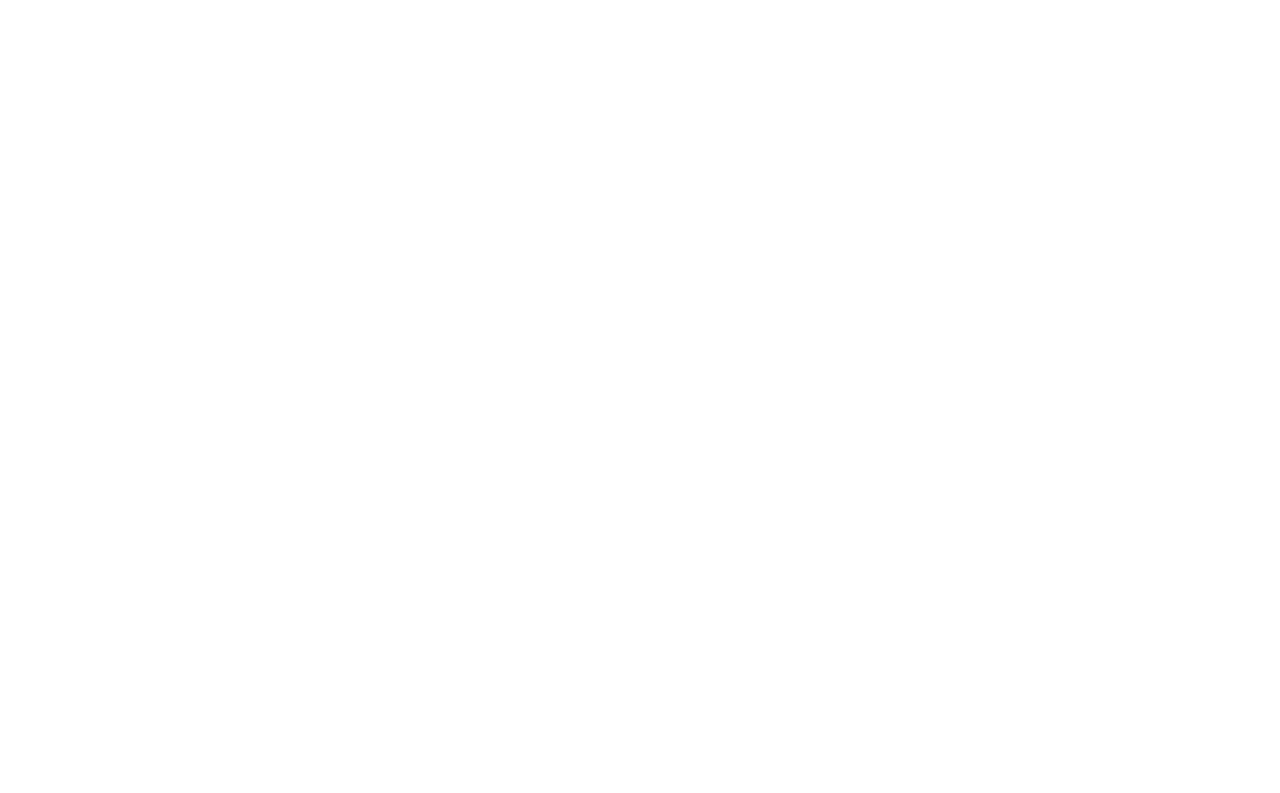
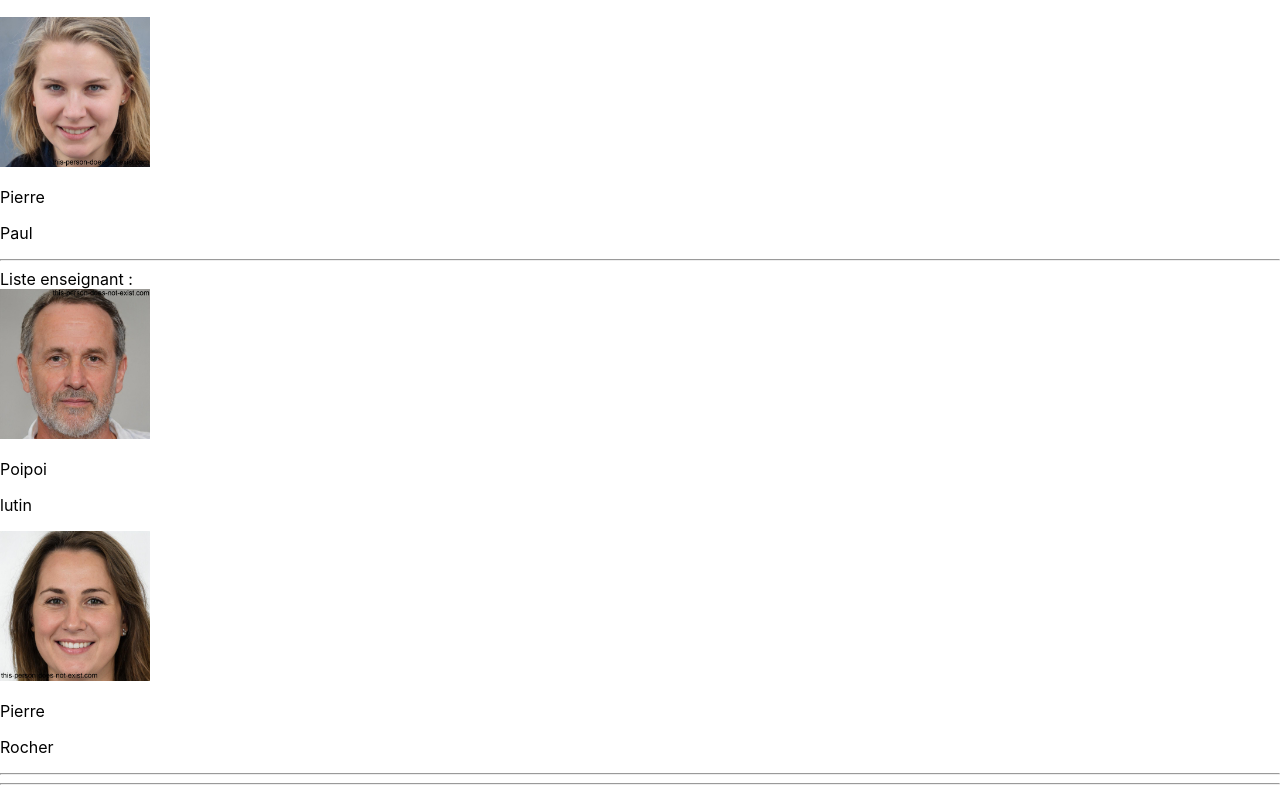
Before and after one commit to armanceau/my-efrei, a React (Create React App) app in the folder my-efrei/: page / in a window 1280 px wide. Shown: the part 1797-2590 px from the top of the page. Before the commit the page ends 1602 px from the top, so only its background shows below. Built offline with nearby package versions, Linux system fonts and the light colour scheme.

Commit message:
fix ListeEnseignant

```diff
--- a/my-efrei/src/data/ListeClasses.jsx
+++ b/my-efrei/src/data/ListeClasses.jsx
@@ -8,7 +8,6 @@
             {classes.map((value, index) => {
                 return(
                     <div>
-                        Classe 1 :
                         <FicheClasse key={index} nom={value.nom} image={value.image} index={index}/>
                     </div>
                 )
--- /dev/null
+++ b/my-efrei/src/data/ListeEnseignants.jsx
@@ -0,0 +1,19 @@
+import '../App.css'
+import { FicheEnseignant } from "./enseignant/FicheEnseignant"
+
+export const ListeEnseignants = ({classes}) => {
+
+    return (
+        <div className="container">
+            Liste enseignant :
+            {classes.map((value, index) => {
+                return(
+                    <div className="container-enseignant">
+                        <FicheEnseignant  key={index} nom={value.nom} prenom={value.prenom} image={value.image}/>
+                    </div>
+                )
+            })}
+            <hr />
+        </div>
+    )
+}
--- a/my-efrei/src/data/classe/FicheClasse.jsx
+++ b/my-efrei/src/data/classe/FicheClasse.jsx
@@ -1,13 +1,14 @@
 import {classes} from '../data';
 import { ListeEleves } from '../ListeEleves';
+import { ListeEnseignants } from '../ListeEnseignants';
 
 export const FicheClasse = ({nom, image, index}) => {
-console.log(index);
     return(
         <div>
             {nom}
             {image}
             <ListeEleves classes={classes[index].eleves}/>
+            <ListeEnseignants classes={classes[index].enseignants}/>
         </div>
     )
 }
--- a/my-efrei/src/data/data.js
+++ b/my-efrei/src/data/data.js
@@ -85,6 +85,7 @@
                 "id": 1,
                 "nom": "Bissor",
                 "prenom": "Melvin",
+                "image": "./asset/img/enseignants/Durand.jpg",
                 "matiere": "React.js",
                 "classes": [
                     1, 2, 3
@@ -94,6 +95,7 @@
                 "id": 2,
                 "nom": "Jack",
                 "prenom": "Jean",
+                "image": "./asset/img/enseignants/Jean.jpg",
                 "matiere": "Anglais",
                 "classes": [
                     1, 2
@@ -188,8 +190,9 @@
         "enseignants": [
             {
                 "id": 1,
-                "nom": "Bissor",
-                "prenom": "Melvin",
+                "nom": "Poipoi",
+                "prenom": "lutin",
+                "image": "./asset/img/enseignants/Jean.jpg",
                 "matiere": "React.js",
                 "classes": [
                     1, 2, 3
@@ -197,8 +200,9 @@
             },
             {
                 "id": 2,
-                "nom": "Jack",
-                "prenom": "Jean",
+                "nom": "Pierre",
+                "prenom": "Rocher",
+                "image": "./asset/img/enseignants/Sophie.jpg",
                 "matiere": "Anglais",
                 "classes": [
                     1, 2
--- /dev/null
+++ b/my-efrei/src/data/enseignant/FicheEnseignant.jsx
@@ -0,0 +1,15 @@
+import "./FicheEnseignant.css"
+
+export const FicheEnseignant = ({nom, prenom, image, matiere, classes}) => {
+    return(
+        <div class="enseignant">
+            <img src={image} alt={nom + " " + prenom} class="img-profil" />
+            <div class="info">
+                <p>{nom}</p>
+                <p>{prenom}</p>
+                <p>{matiere}</p>
+                <p>{classes}</p>
+            </div>
+        </div>
+    )
+}
```
Also changed, not shown: my-efrei/src/data/enseigant/FicheEnseignant.css (deleted), my-efrei/src/data/enseigant/FicheEnseignant.jsx (deleted), my-efrei/src/data/enseignant/FicheEnseignant.css (added).
